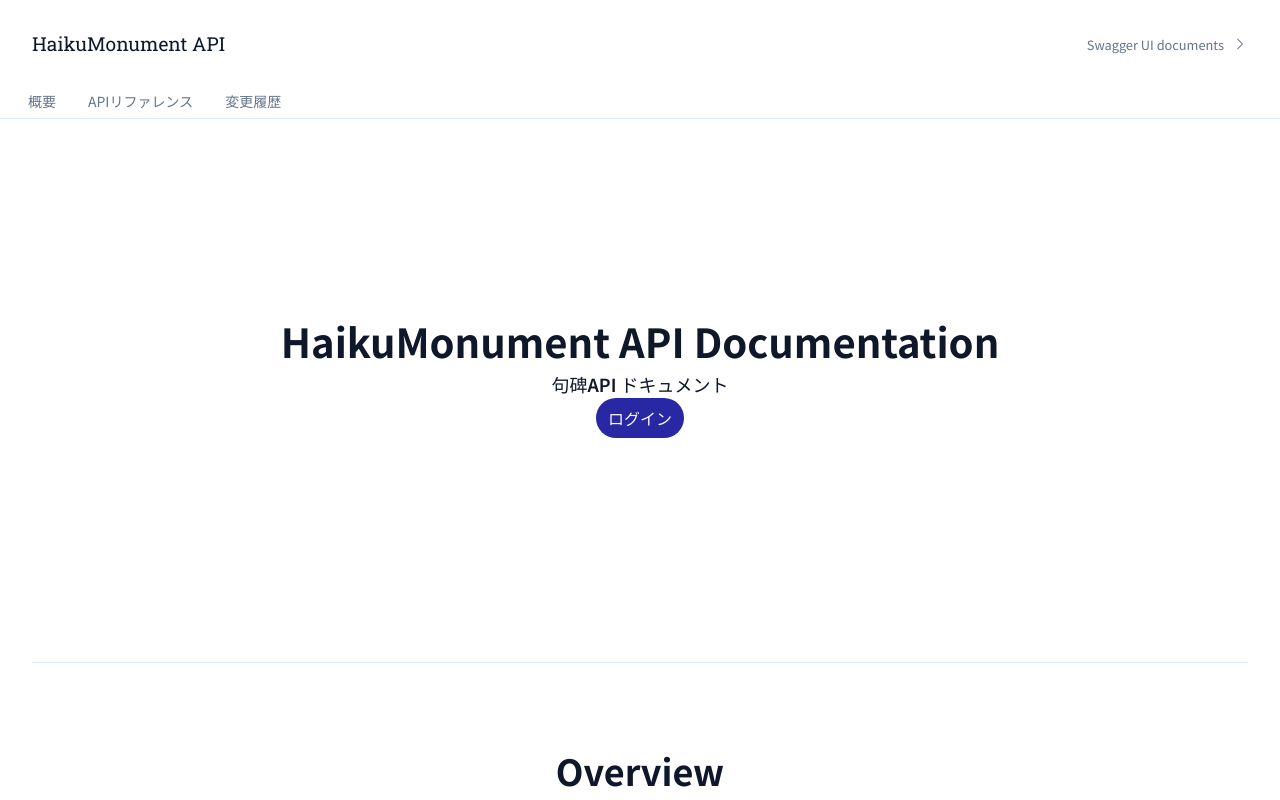
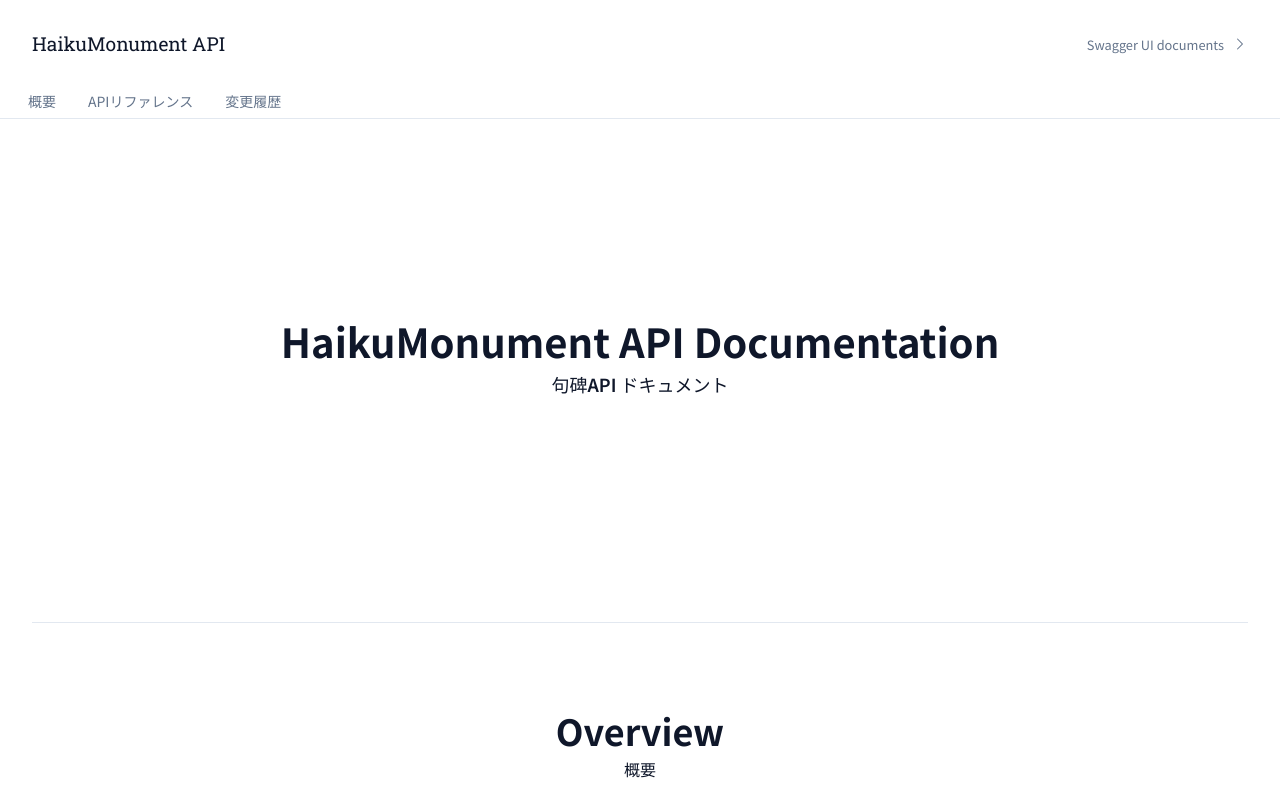
Before and after one commit to shikano35/kuhi-api-docs-nextjs, a Next.js app: page / in a window 1280 px wide. Shown: the top 800 px of the page. Built offline with nearby package versions, Linux system fonts and the light colour scheme.

Commit message:
style: スタイルを微調整

```diff
--- a/src/components/Section/PageTitleSection/index.module.scss
+++ b/src/components/Section/PageTitleSection/index.module.scss
@@ -39,6 +39,7 @@
   font-weight: semibold;
   transition: all 0.2s ease-in-out;
   color: $primary-foreground;
+  margin-top: 4rem;
 
   &:hover {
     background-color: $highlight;
--- a/src/components/Section/PageTitleSection/index.tsx
+++ b/src/components/Section/PageTitleSection/index.tsx
@@ -1,6 +1,5 @@
 "use client";
 
-import { signIn } from "next-auth/react";
 import styles from "./index.module.scss";
 
 export default function PageTitleSection() {
@@ -11,13 +10,6 @@
           HaikuMonument API Documentation
         </h1>
         <p className={styles.pageTitle__subtitle}>句碑API ドキュメント</p>
-        <button
-          type="button"
-          className={styles.button}
-          onClick={() => signIn("google")}
-        >
-          ログイン
-        </button>
       </header>
     </section>
   );
```
